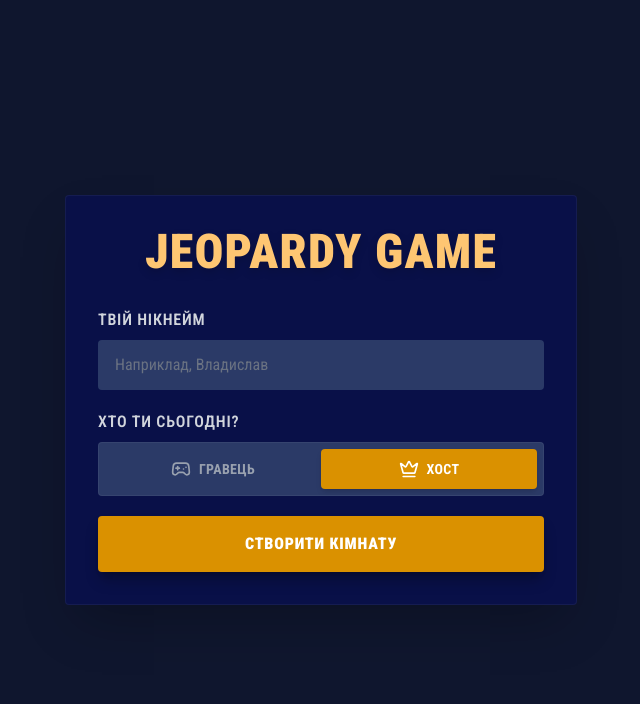
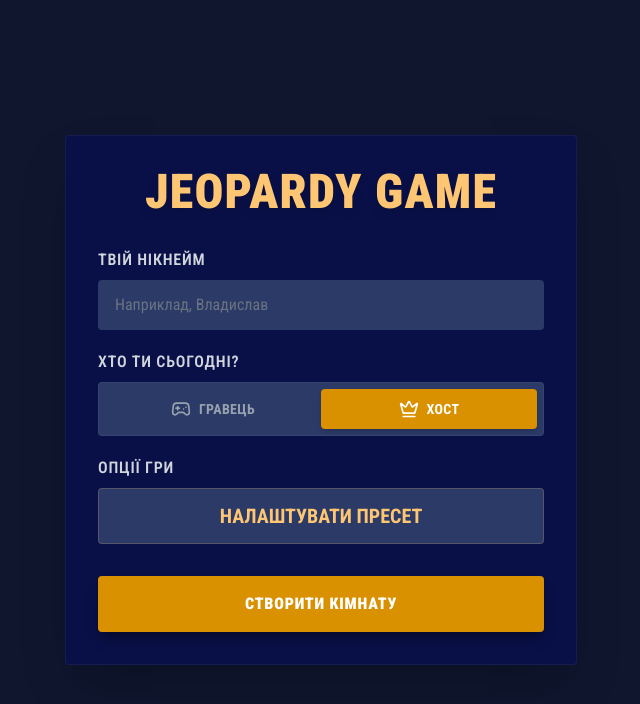
Before and after one commit to byndzieyes/jeopardy-game, a React (Vite) app in the folder client/: page / in a window 1280 px wide. Both pictures are taken after a click on the button "ХОСТ". Shown: the top 704 px of the page, without its empty margins (319-959 px from the left). Built offline with nearby package versions, Linux system fonts and the light colour scheme.

Commit message:
feat: implement game options and better UI

```diff
--- a/client/src/App.tsx
+++ b/client/src/App.tsx
@@ -9,7 +9,7 @@
   const [roomCode, setRoomCode] = useState<string>('');
   const [isSubmitted, setIsSubmitted] = useState<boolean>(false);
 
-  const handleSubmit = (e: React.FormEvent<HTMLFormElement>) => {
+  const handleSubmit = (e: React.SubmitEvent<HTMLFormElement>) => {
     e.preventDefault();
     if (!name.trim()) return alert('Введи своє ім’я!');
     if (role === 'player' && !roomCode.trim()) return alert('Введи код кімнати!');
@@ -106,28 +106,60 @@
           </div>
         </div>
 
+        <div className="relative h-24 mb-6">
           <div
-          className={`overflow-hidden transition-all duration-300 ${
-            role === 'player' ? 'max-h-28 opacity-100 mb-6' : 'max-h-0 opacity-0 mb-0'
+            className={`absolute inset-0 transition-opacity duration-300 ease-in-out ${
+              role === 'player' ? 'opacity-100 pointer-events-auto' : 'opacity-0 pointer-events-none'
             }`}
           >
-          <label className="block text-md font-semibold uppercase tracking-wider text-gray-300 mb-2">Код кімнати</label>
+            <label className="block text-md font-semibold uppercase tracking-wider text-gray-300 mb-2">
+              Код кімнати
+            </label>
             <input
               type="text"
               value={roomCode}
               onChange={(e) => setRoomCode(e.target.value.toUpperCase())}
               placeholder="XF4G"
               maxLength={4}
-            className="w-full rounded-sm bg-brand-input px-4 py-3 text-center text-2xl font-mono font-black tracking-widest text-brand-accent outline-none border border-transparent focus:border-brand-accent transition-all duration-200"
+              className="w-full h-14 rounded-sm bg-brand-input px-4 text-center text-2xl font-mono font-black tracking-widest text-brand-accent outline-none border border-transparent focus:border-brand-accent transition-all duration-200"
             />
           </div>
 
+          <div
+            className={`absolute inset-0 transition-opacity duration-300 ease-in-out ${
+              role === 'host' ? 'opacity-100 pointer-events-auto' : 'opacity-0 pointer-events-none'
+            }`}
+          >
+            <label className="block text-md font-semibold uppercase tracking-wider text-gray-300 mb-2">Опції гри</label>
+            <button
+              type="button"
+              // onClick={() => setIsConfiguring(true)}
+              className="w-full h-14 rounded-sm bg-brand-input px-4 text-xl text-center font-bold text-brand-accent border border-brand-accent/20 hover:bg-brand-input/80 transition-all duration-200 cursor-pointer"
+            >
+              НАЛАШТУВАТИ ПРЕСЕТ
+            </button>
+          </div>
+        </div>
+
+        <div className="relative h-14 mt-2">
           <button
             type="submit"
-          className="w-full rounded-sm bg-brand-primary py-4 text-center font-black uppercase tracking-wider text-white shadow-lg shadow-black/30 hover:brightness-110 active:scale-[0.98] transition-all duration-200 cursor-pointer"
+            className={`absolute inset-0 w-full h-full rounded-sm bg-brand-primary text-center font-black uppercase tracking-wider text-white shadow-lg shadow-black/30 hover:brightness-110 active:scale-[0.98] transition-all duration-300 ease-in-out cursor-pointer ${
+              role === 'player' ? 'opacity-100 pointer-events-auto' : 'opacity-0 pointer-events-none'
+            }`}
           >
-          {role === 'host' ? 'Створити кімнату' : 'Приєднатися до гри'}
+            Приєднатися до гри
           </button>
+
+          <button
+            type="submit"
+            className={`absolute inset-0 w-full h-full rounded-sm bg-brand-primary text-center font-black uppercase tracking-wider text-white shadow-lg shadow-black/30 hover:brightness-110 active:scale-[0.98] transition-all duration-300 ease-in-out cursor-pointer ${
+              role === 'host' ? 'opacity-100 pointer-events-auto' : 'opacity-0 pointer-events-none'
+            }`}
+          >
+            Створити кімнату
+          </button>
+        </div>
       </form>
     </div>
   );
```
Lines whose indentation alone changed are shown as unchanged.
